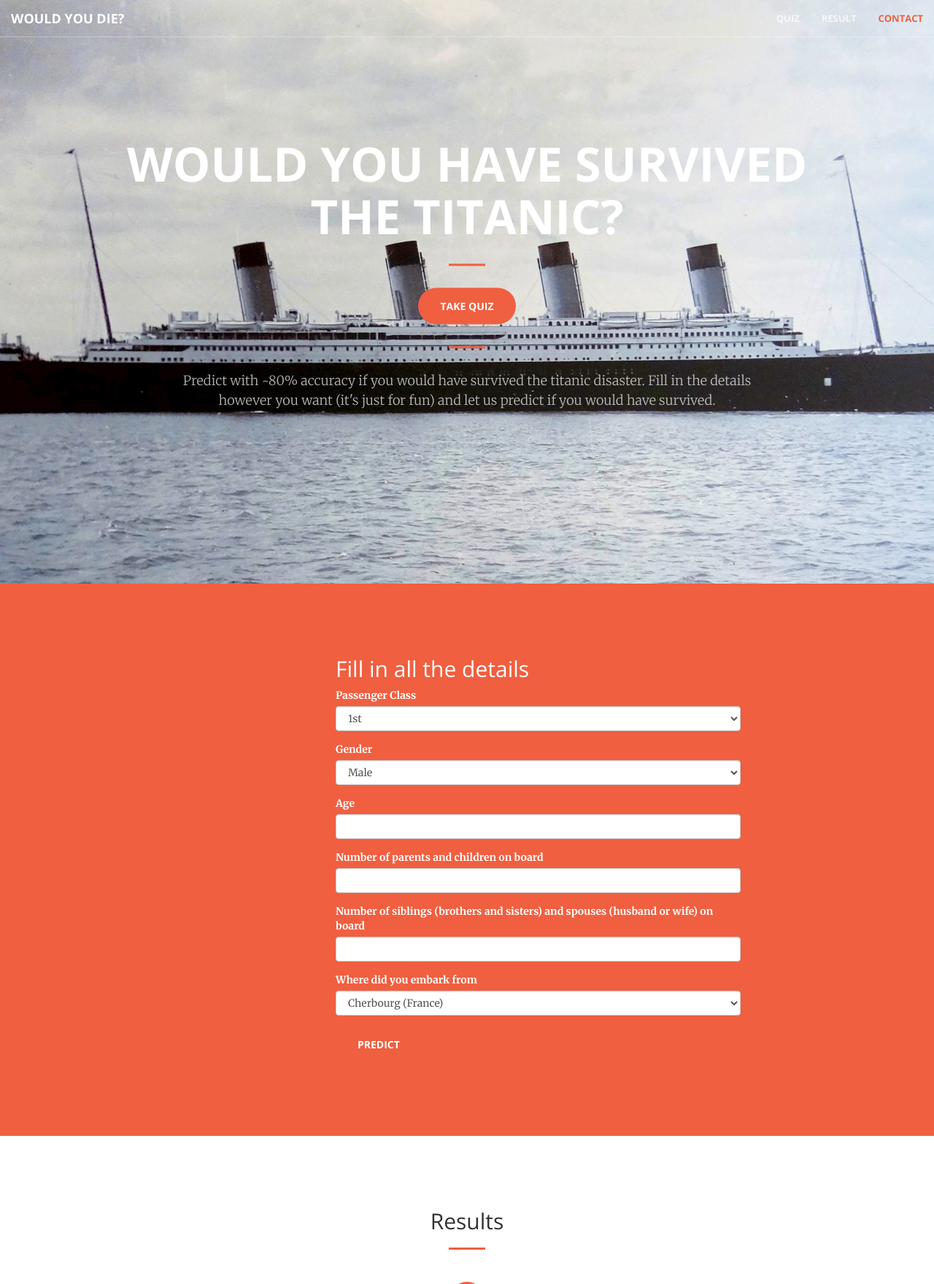
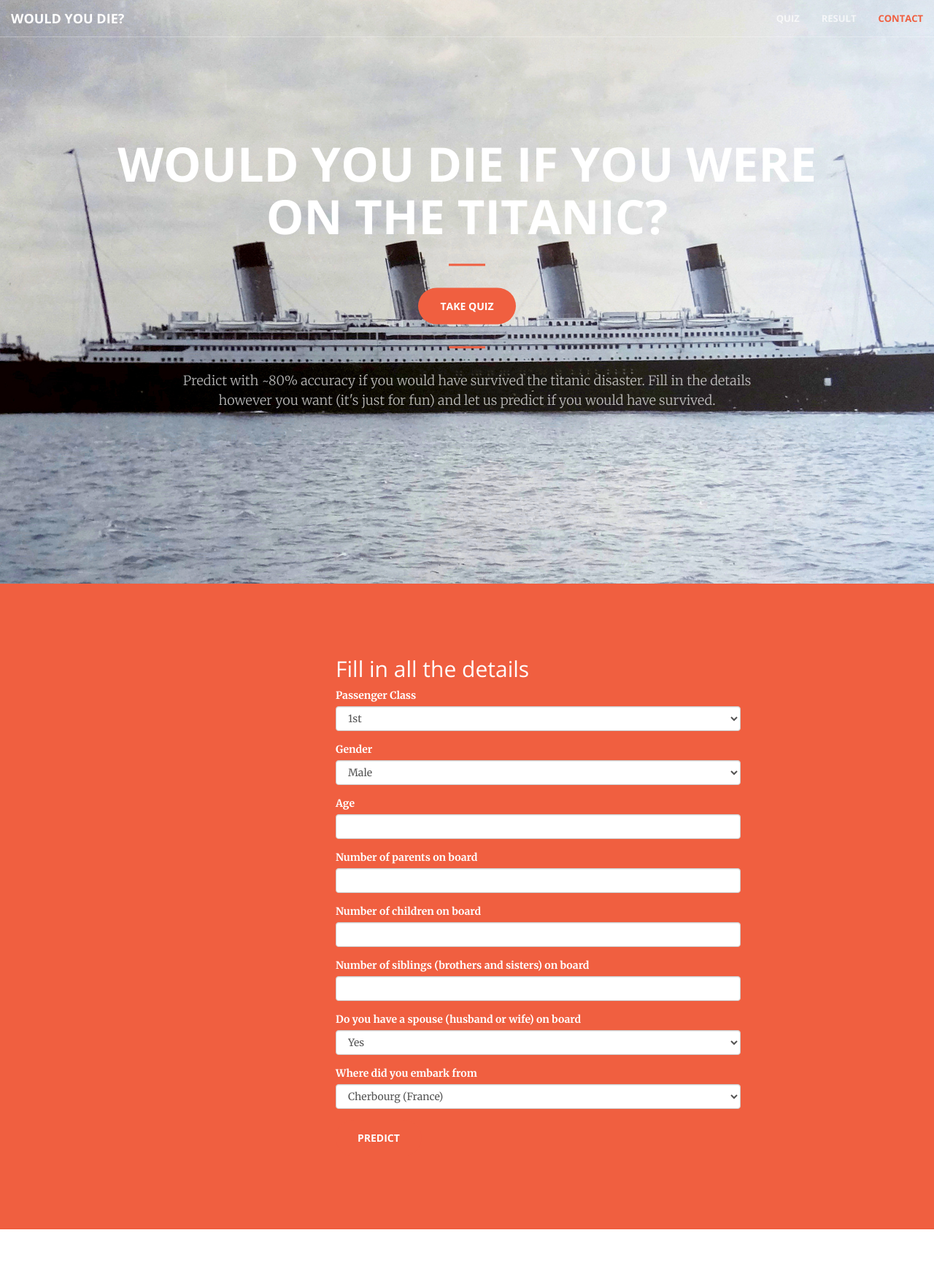
Before and after one commit to vquigley/woudyoudie, a Flask app: page / in a window 1280 px wide. Shown: the top 1760 px of the page at 73% size. Run offline with Flask 2, Linux system fonts and the light colour scheme; parts of the project's set-up code (start-up, migrations or seed data) failed here and were passed over; some libraries are stand-ins or nearby versions.

Commit message:
added better questions

```diff
--- a/static/scripts/predict.js
+++ b/static/scripts/predict.js
@@ -3,22 +3,25 @@
 function predict() {
   //Pclass, Name, Sex, Age, SibSp, Parch, Fare, Embarked
   //Ports {'Q': 1, 'C': 0, 'S': 2}
+  if (isNaN($("#siblings").val()) ||
+        isNaN($("#spouse").val()) ||
+        isNaN($("#parents").val()) ||
+        isNaN($("#children").val())) {
+    changeStatus("need-input");
+    return;
+  }
+
   var params = {
     Pclass: $("#pClass").val(),
     Sex: $("#sex").val(),
-    Age: $("#age").val(),
-    SibSp: $("#sibSp").val(),
-    Parch: $("#parch").val(),
+    Age: Number($("#age").val()),
+    SibSp: Number($("#siblings").val()) + Number($("#spouse").val()),
+    Parch: Number($("#parents").val()) + Number($("#children").val()),
     Fare: getFare(pClass),
     Embarked: $('#embarked').val()
   };
-
+  console.log(params);
   changeStatus("loading");
-
-  if (!params.Age || !params.SibSp || !params.Parch) {
-    changeStatus("need-input");
-    return;
-  }
 
   $.getJSON('predict', params, result);
 }
--- a/templates/index2.html
+++ b/templates/index2.html
@@ -71,7 +71,7 @@
     <header>
         <div class="header-content">
             <div class="header-content-inner">
-                <h1>Would you have survived the titanic?</h1>
+                <h1>Would you die if you were on the titanic?</h1>
                 <hr>
                 <a href="#quiz" class="btn btn-primary btn-xl page-scroll">Take Quiz</a>
                 <hr>
@@ -107,12 +107,23 @@
                         <input type="number" class="form-control" id="age">
                       </div>
                       <div class="form-group">
-                        <label for="parch">Number of parents and children on board</label>
-                        <input type="number" class="form-control" id="parch">
+                        <label for="parents">Number of parents on board</label>
+                        <input type="number" class="form-control" id="parents">
+                      </div>
+                        <div class="form-group">
+                        <label for="children">Number of children on board</label>
+                        <input type="number" class="form-control" id="children">
                       </div>
                       <div class="form-group">
-                        <label for="sibSp">Number of siblings (brothers and sisters) and spouses (husband or wife) on board</label>
-                        <input type="number" class="form-control" id="sibSp">
+                        <label for="siblings">Number of siblings (brothers and sisters) on board</label>
+                        <input type="number" class="form-control" id="siblings">
+                      </div>
+                        <div class="form-group">
+                        <label for="spouse">Do you have a spouse (husband or wife) on board</label>
+                        <select class="form-control" id='spouse'>
+                            <option value="1">Yes</option>
+                            <option value="0">No</option>
+                          </select>
                       </div>
                       <div class="form-group">
                         <label for="embarked">Where did you embark from</label>
```
